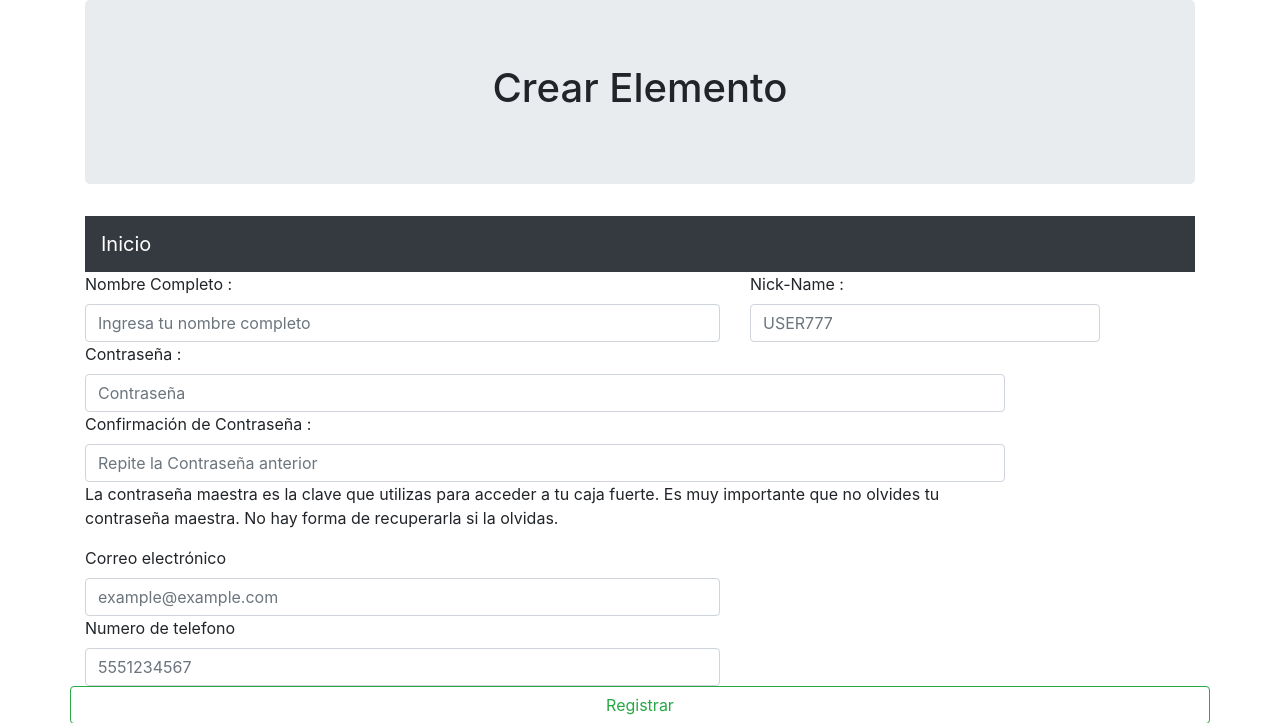
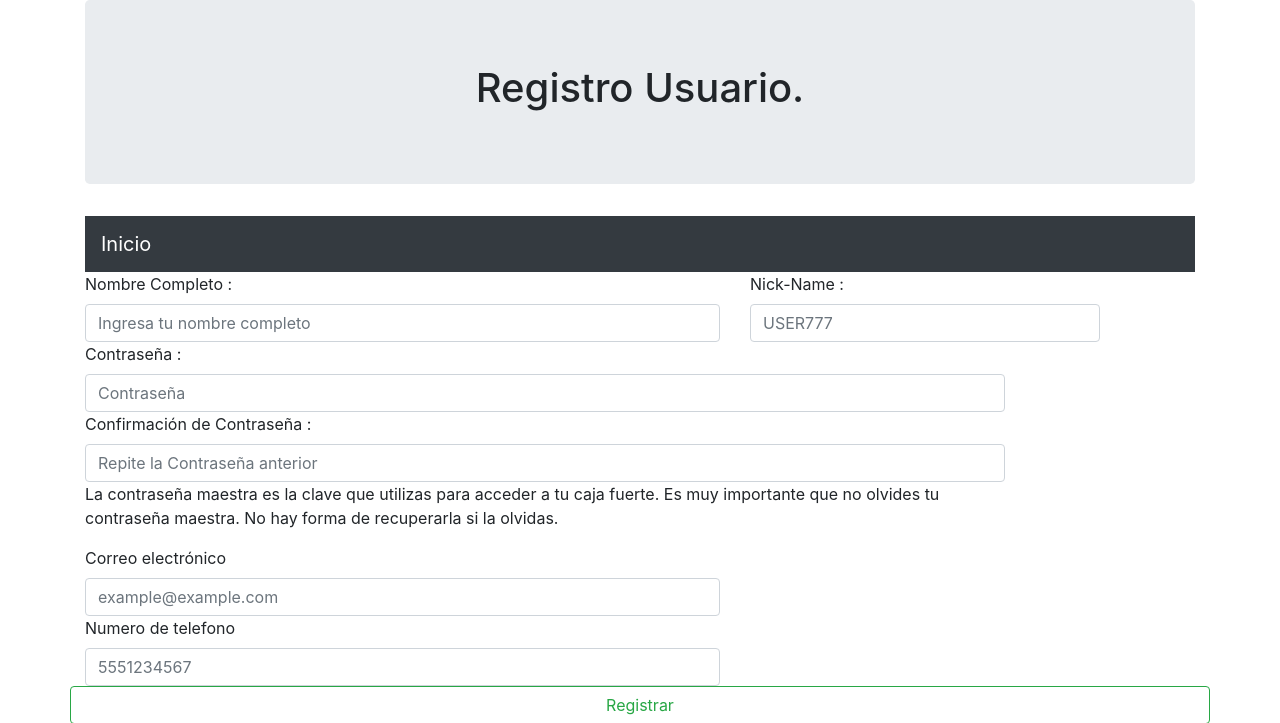
Before and after one commit to IrvingReyes/Plataforma-Credenciales, a Django app: page /registro/ in a window 1280 px wide. Shown: the top 723 px of the page. Run offline with Django 3.2, Linux system fonts and the light colour scheme; some libraries are stand-ins or nearby versions.

Commit message:
Cambiamos el campo Username de Usuario a 50 caracteres en models.py. Se corrigio el metodo registroUsuario en views.py para poder registrar usuarios.

```diff
--- a/adminPassword/registroUsuario/Api.py
+++ b/adminPassword/registroUsuario/Api.py
@@ -35,13 +35,13 @@ def generar_iv():
     return iv
 
 
-#Funciones para validar el numero de intentos.
 
 def generar_hash_password(password_usuario):
     hasher=hashlib.sha512()
     hasher.update(password_usuario.encode('utf-8'))
     return hasher.hexdigest()
 
+#Funciones para validar el numero de intentos.
 
 def get_client_ip(request):
     x_forwarded_for = request.META.get('HTTP_X_FORWARDED_FOR')
--- a/adminPassword/registroUsuario/models.py
+++ b/adminPassword/registroUsuario/models.py
@@ -3,7 +3,7 @@ from django.db import models
 # Create your models here.
 class Usuario(models.Model):
     Nombre=models.CharField(max_length=50)
-    Username=models.CharField(max_length=10)
+    Username=models.CharField(max_length=50)
     Password=models.CharField(max_length=1024)
     Email=models.EmailField()
     Telefono=models.CharField(max_length=10)
--- a/adminPassword/registroUsuario/templates/registroUsuario.html
+++ b/adminPassword/registroUsuario/templates/registroUsuario.html
@@ -4,7 +4,7 @@
 {% block script %}{% endblock %}
 {% block encabezado %}
 <section class="jumbotron text-center">
-    <h1>Crear Elemento</h1>
+    <h1>Registro Usuario. </h1>
 </section>
 {% endblock %}
 
--- a/adminPassword/registroUsuario/views.py
+++ b/adminPassword/registroUsuario/views.py
@@ -22,16 +22,18 @@ def registroUsuario(request):
     try:
         usuario_existe=models.Usuario.objects.get(Username=username,Password_Master=password)
         if usuario_existe:
-            error={"El usuario Existe no posible registrar"}
+            pass
     except:
-        usuario=models.Usuario()
+        pass
+    usuario=models.Usuario()
     usuario.Nombre=nombreUsuario
     usuario.Username=username
     usuario.Email=correoE
     usuario.Telefono=telefono
     hash=Api.generar_hash_password(password)
-    usuario.Password_Master=hash
+    usuario.Password=hash
     usuario.save()
+    return redirect('/registro')
 
 
 def registroCredencial(request):
```
